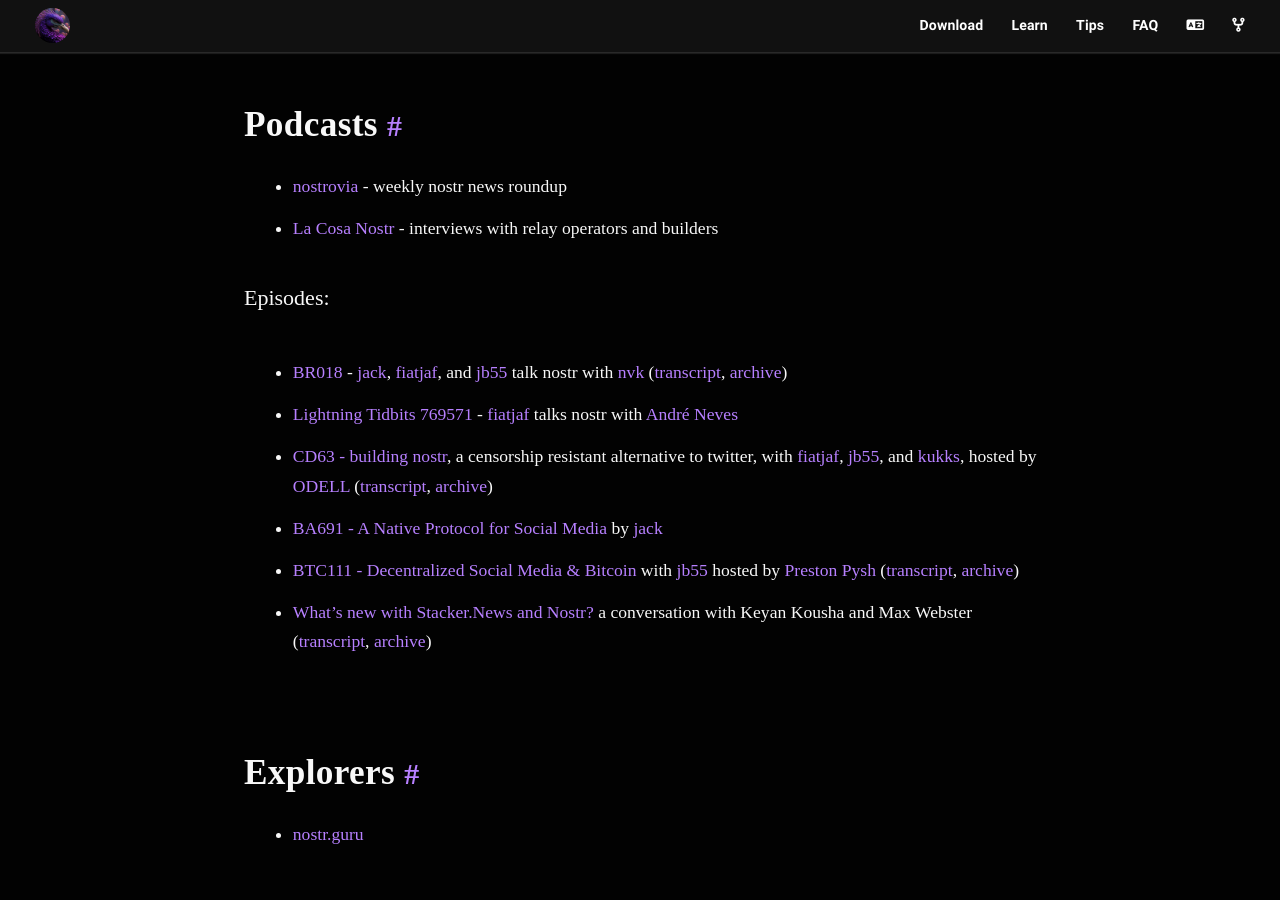
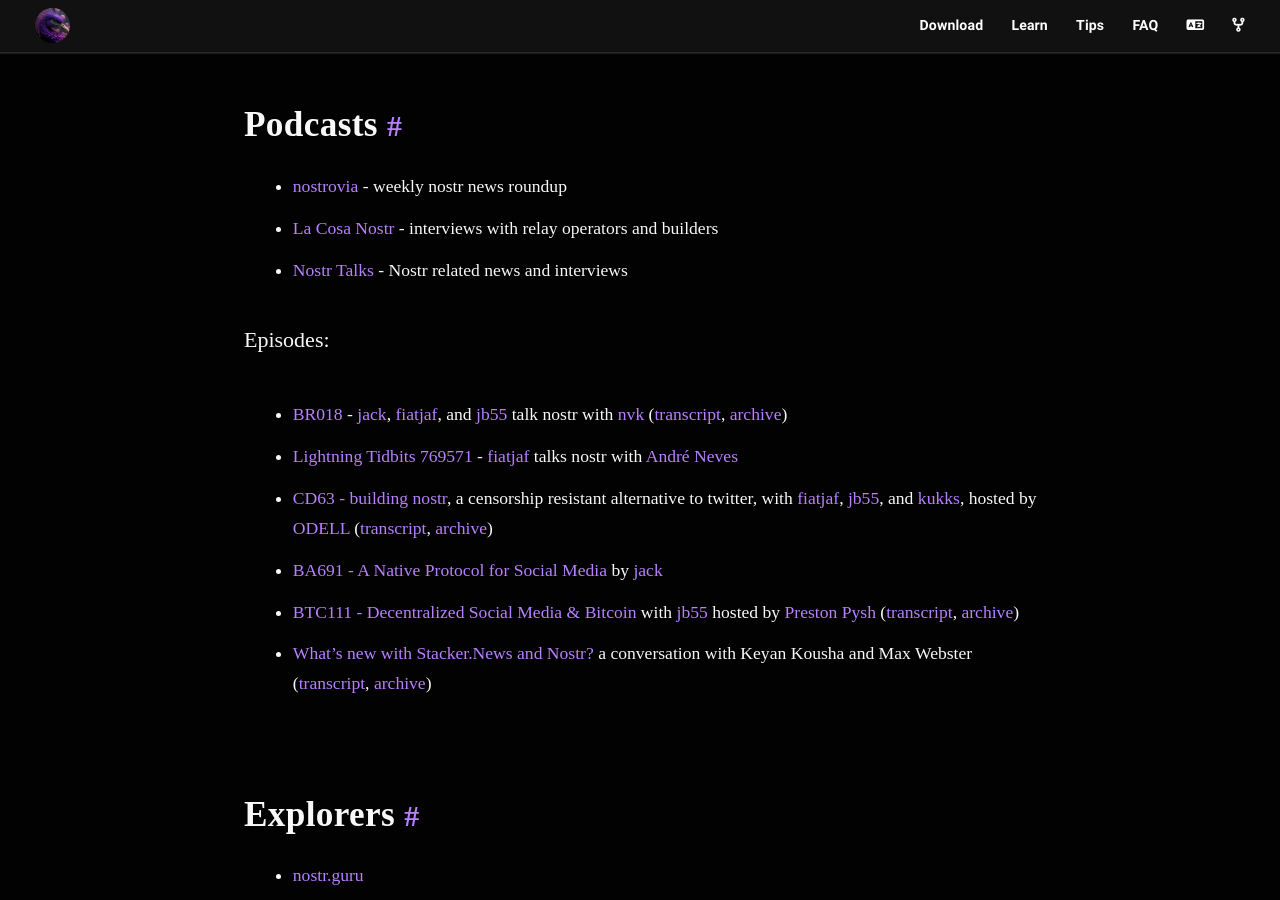
Before and after one commit to nostr-resources/nostr-resources.github.io, a Jekyll site: the page built from index.md, in a window 1280 px wide and 900 px high, scrolled down 11892 px. Built offline with Jekyll 4.4.1, drawn with Linux system fonts in a browser that asks for light colours; some web fonts are replaced.

Commit message:
Add Nostr Talk Podcast
Added Nostr talk podcast by DK

```diff
--- a/index.md
+++ b/index.md
@@ -330,6 +330,7 @@ You can also create an RSS feed with posts matching some keywords at [rss.nostr.
 
 - [nostrovia](https://nostrovia.org/) - weekly nostr news roundup
 - [La Cosa Nostr](https://cast.bitcoiner.social/@lacosanostr/about) - interviews with relay operators and builders
+- [Nostr Talks](https://www.curiousdk.com/podcast) - Nostr related news and interviews
 
 Episodes:
 
```
